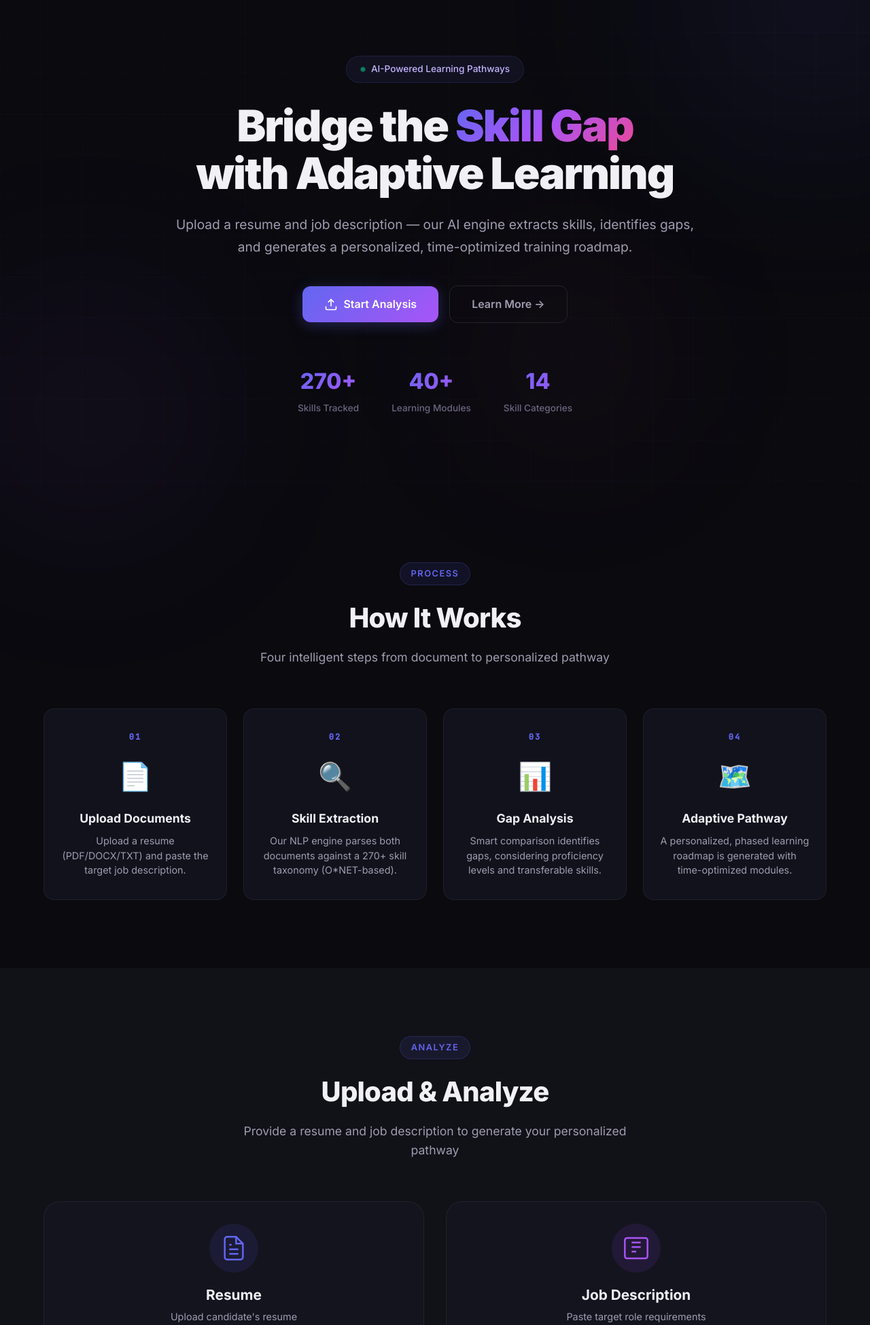
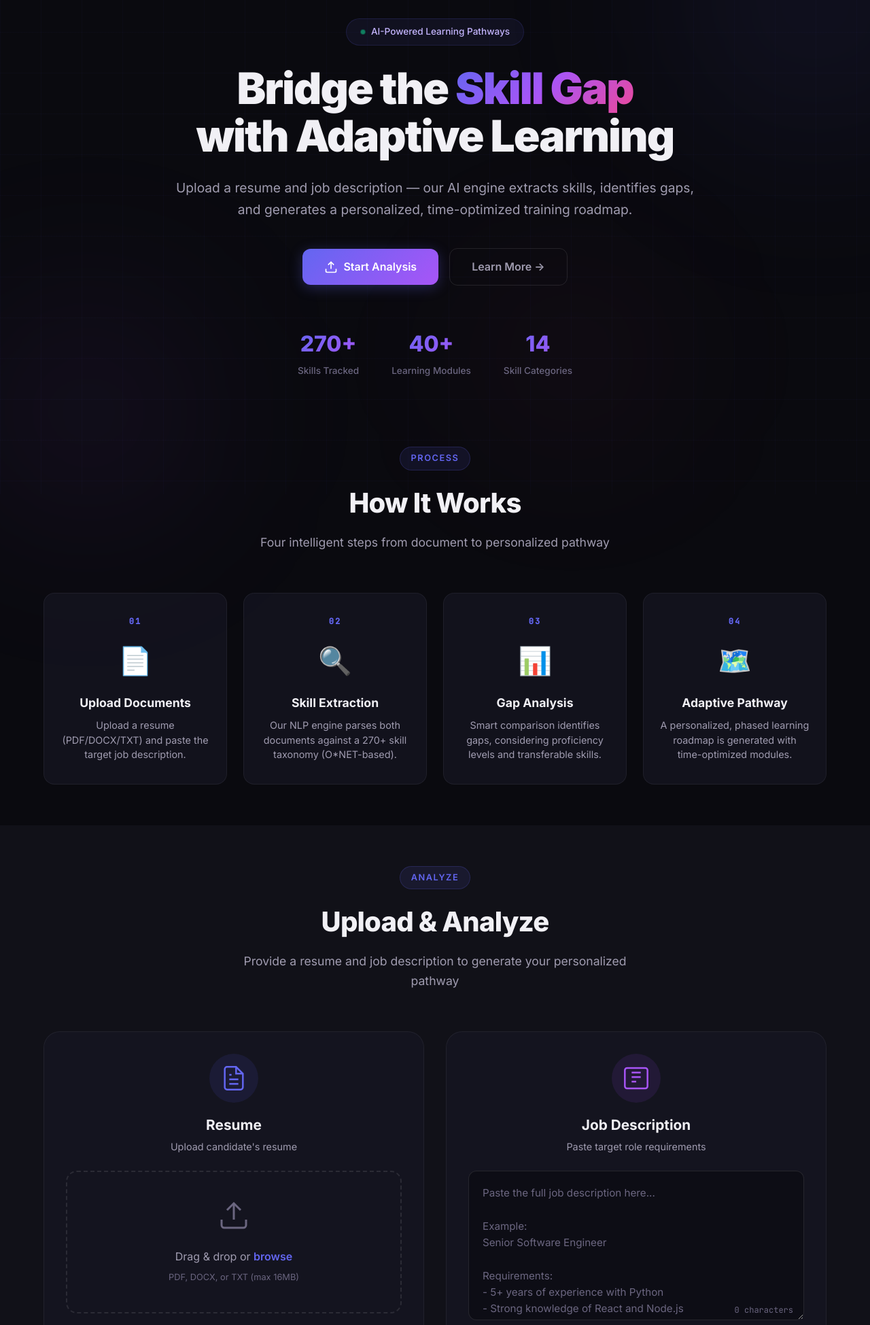
Before and after one commit to nithish188/Skill_Bridge_App, a Flask app: page / in a window 1280 px wide. Shown: the part 73-2022 px from the top of the page at 68% size. Run offline with Flask 3, Linux system fonts and the light colour scheme.

Commit message:
first commit

```diff
--- a/static/css/styles.css
+++ b/static/css/styles.css
@@ -51,7 +51,7 @@
     --font-mono: 'JetBrains Mono', monospace;
 
     /* Spacing */
-    --section-padding: 100px 0;
+    --section-padding: 60px 0;
     --container-width: 1200px;
 
     /* Animation */
@@ -294,12 +294,11 @@ body {
 
 /* --- Hero --- */
 .hero {
-    min-height: 100vh;
     display: flex;
     align-items: center;
     justify-content: center;
     text-align: center;
-    padding: 120px 24px 80px;
+    padding: 100px 24px 40px;
     position: relative;
     z-index: 1;
 }
```
